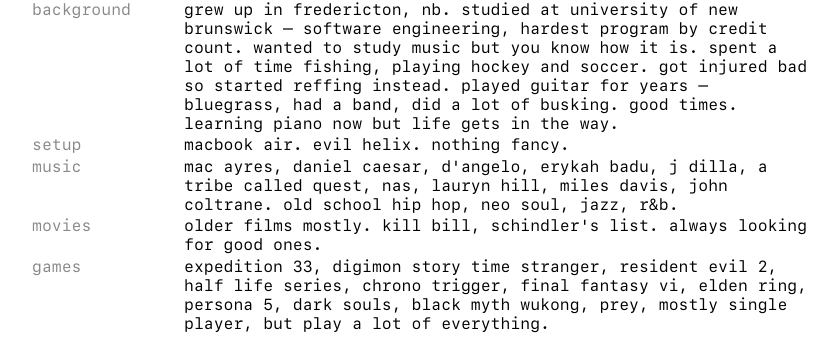
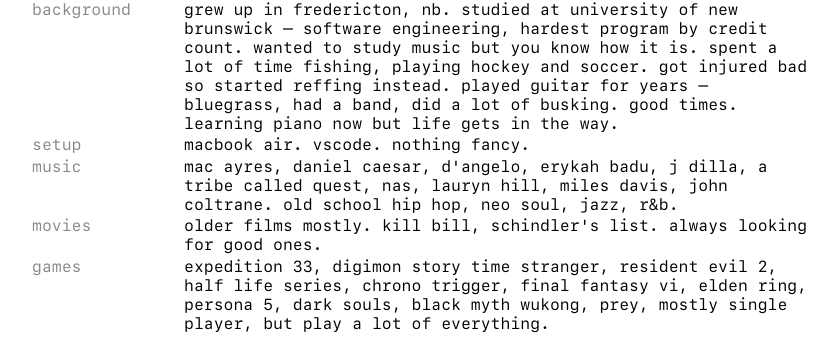
Before and after one commit to jhjhjljl/website, a FastAPI app: page /etc in a window 1280 px wide. Shown: the part 129-466 px from the top of the page, without its empty margins (224-1061 px from the left). Run offline with FastAPI, Linux system fonts and the light colour scheme.

Commit message:
Update etc.

```diff
--- a/app/templates/etc.html
+++ b/app/templates/etc.html
@@ -13,7 +13,7 @@
     </div>
     <div>
       <dt>setup</dt>
-      <dd>macbook air. evil helix. nothing fancy.</dd>
+      <dd>macbook air. vscode. nothing fancy.</dd>
     </div>
     <div>
       <dt>music</dt>
```
